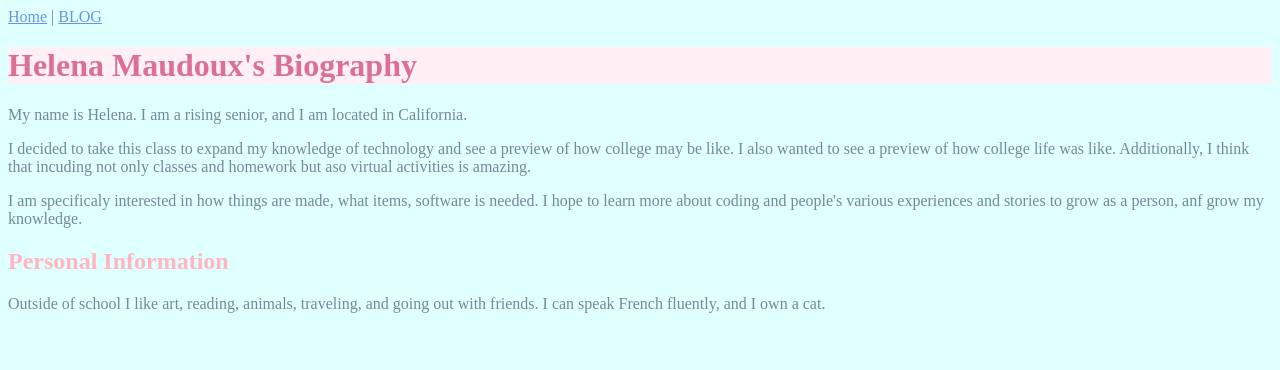
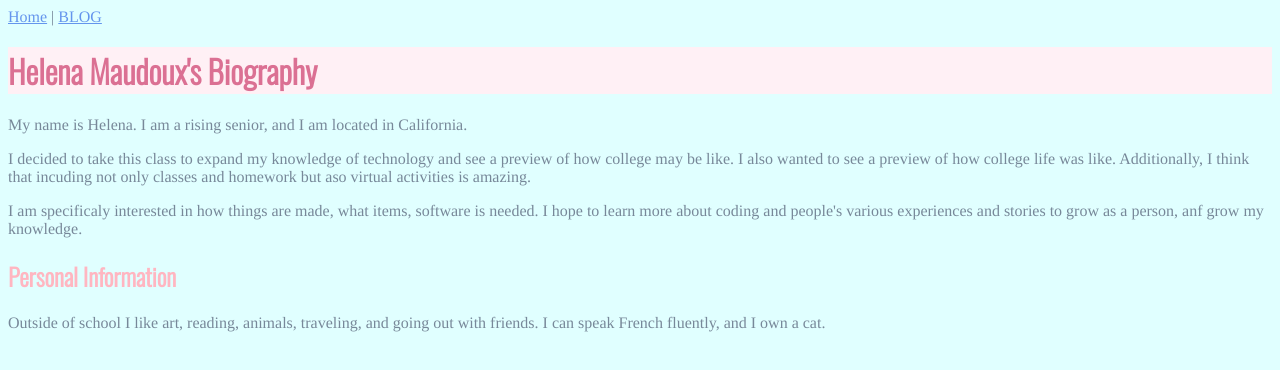
Before and after one commit to itgirls2021/hsmaudou, a plain HTML site: page Index.html in a window 1280 px wide. Drawn offline with nearby package versions, Linux system fonts and the light colour scheme.

Commit message:
Add files via upload

```diff
--- a/Index.html
+++ b/Index.html
@@ -4,6 +4,10 @@
         <meta charset="utf-8">
         <title>Helena Maudoux - Bio</title>
         <link rel="stylesheet" href="styles.css">
+        <link rel="preconnect" href="https://fonts.googleapis.com">
+        <link rel="preconnect" href="https://fonts.gstatic.com" crossorigin>
+        <link href="https://fonts.googleapis.com/css2?family=Oswald:wght@300&family=PT+Sans+Narrow&display=swap"
+        rel="stylesheet">
     </head>
     <body>
         <a href="index.html">Home</a> | <a href="blog.html">BLOG</a>
--- a/styles.css
+++ b/styles.css
@@ -1,7 +1,12 @@
 body {
     color: lightslategray;
     background-color: lightcyan;
+    font-family: Times, serif;
 }
-h1 {color: palevioletred; background-color: lavenderblush}
-h2 {color: lightpink;}
+h1 {color: palevioletred; background-color: lavenderblush;
+    font-family: 'Oswald', sans-serif;
+}
+h2 {color: lightpink;
+    font-family: 'Oswald', sans-serif;
+}
 a {color: cornflowerblue;}
```
Also changed, not shown: blog.html (+4 -0 lines).
